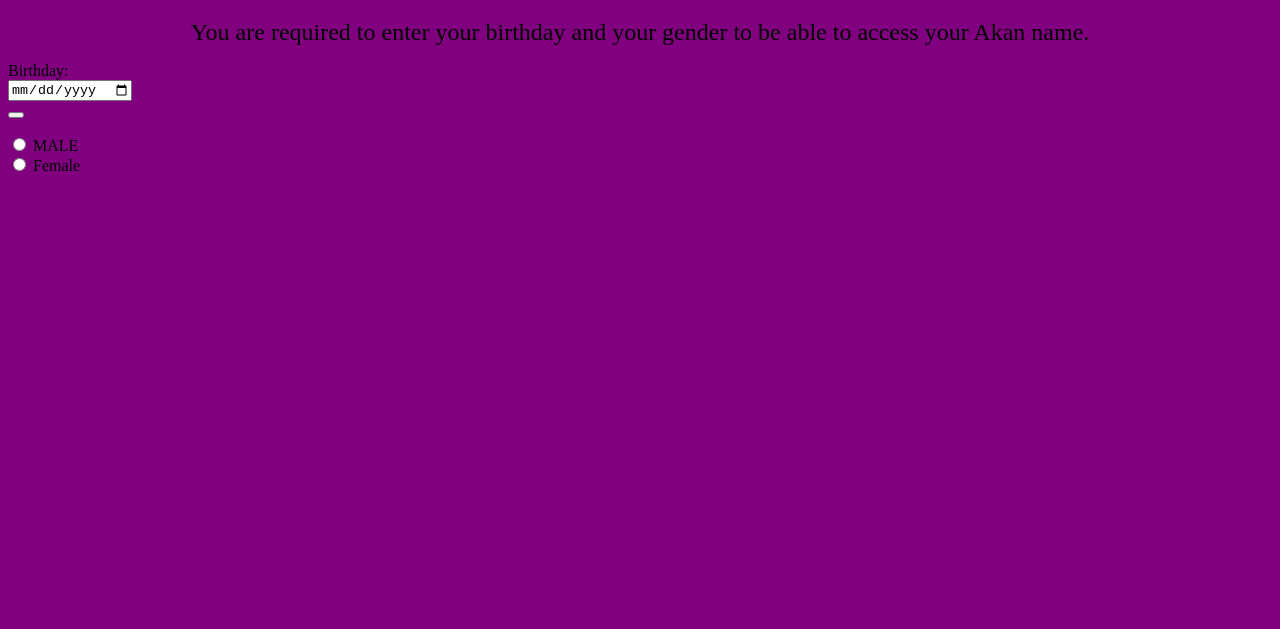
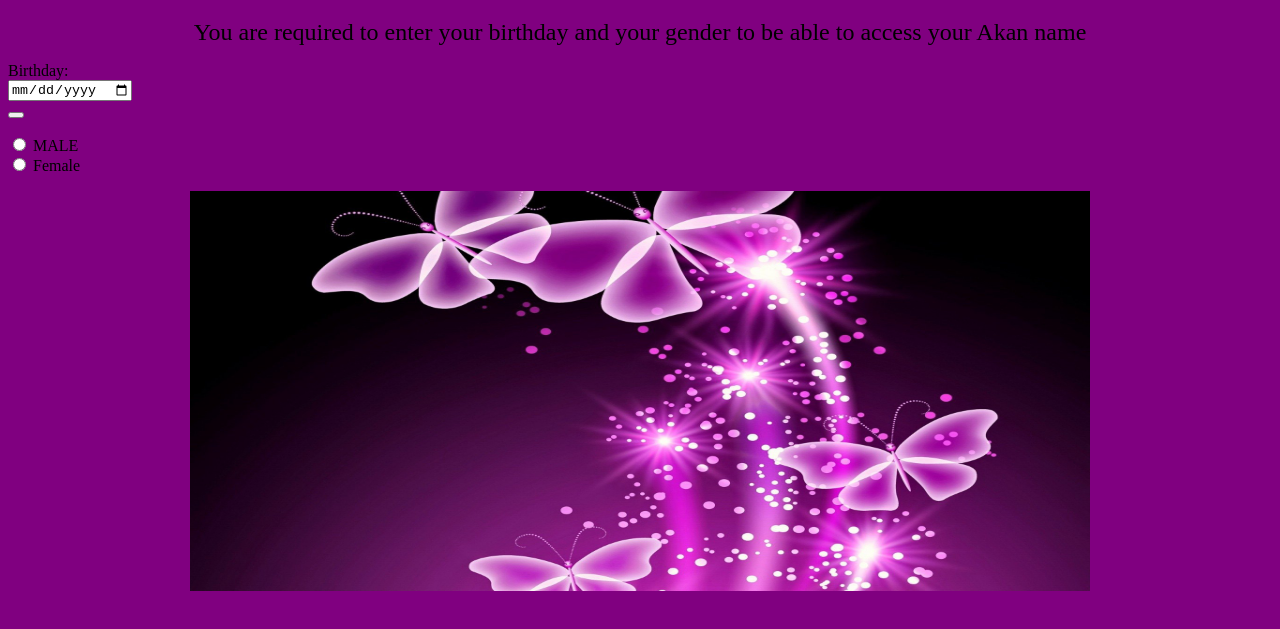
Before and after one commit to Muchaaaaa/Akan-Names, a plain HTML site: page index.html in a window 1280 px wide. Shown: the part 61-690 px from the top of the page. Drawn offline with Linux system fonts and the light colour scheme.

Commit message:
image added

```diff
--- a/index.html
+++ b/index.html
@@ -13,7 +13,7 @@
         <p>
             <div class="p">
                 You are required to enter your birthday and your gender to be able to
-                access your Akan name.
+                access your Akan name
                 <br>
             </div>
         </p>
@@ -22,7 +22,7 @@
                     <form action="/action_page.php">
                         <label for="birthday">Birthday:</label><br>
                         <input type="date" id="birthday" name="birthday"><br>
-                        <button type="button" class="btn-btn-primary" onclick="onsubmit()">
+                        <button type="submit" class="btn-btn-primary" onclick="onsubmit()">
                         </button>
                     </form>
                 </div>
@@ -36,7 +36,10 @@
                             <label for="Female">Female</label><br>
                         </form>
                     </div>
-
+                </p>
+                <span class="img-container">
+                    <img src="images/butterfly image.jpg" width="900" height="400">
+                </span>
 
 
                 </p>
```
